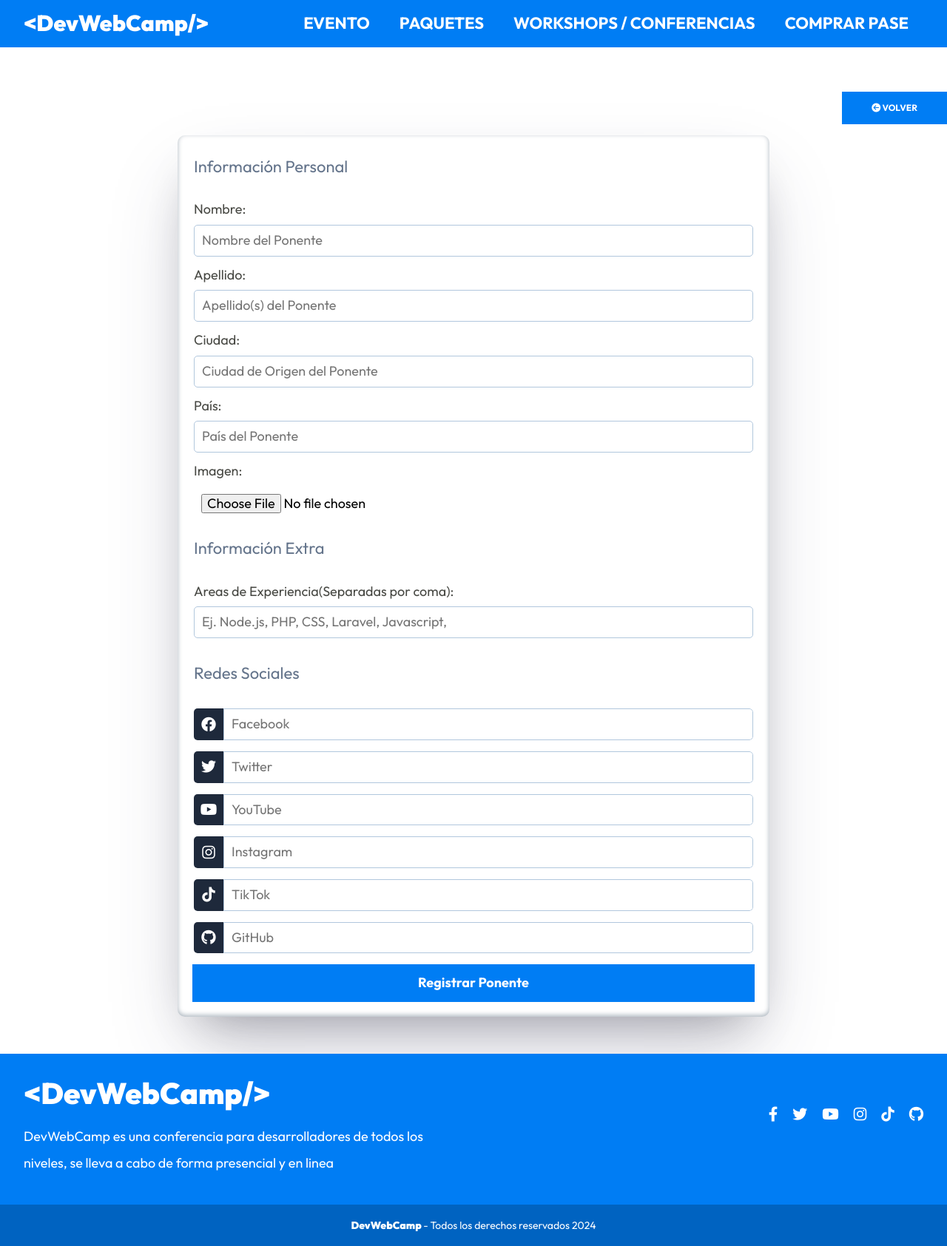
After one commit to titoiriepal/DevWebCamp, a PHP site: template views/admin/ponentes/crear.php in a window 1280 px wide. The commit adds this page. Shown: the part 601-2286 px from the top of the page at 74% size. Run offline with PHP 8.4, Linux system fonts and the light colour scheme; the template is opened without the code that fills it, so the values that code supplies are empty; some libraries are stand-ins or nearby versions.

Commit message:
form to speakers created

```diff
--- a/public/index.php
+++ b/public/index.php
@@ -40,8 +40,10 @@ $router->get('/confirmar-cuenta', [AuthController::class, 'confirmar']);
 
 $router->get('/admin/dashboard', [DashboardController::class, 'index']);
 
+//PONENTES
 
 $router->get('/admin/ponentes', [PonentesController::class, 'index']);
+$router->get('/admin/ponentes/crear', [PonentesController::class, 'crear']);
 
 $router->get('/admin/eventos', [EventosController::class, 'index']);
 
--- a/src/scss/UI/formulario/_formulario.scss
+++ b/src/scss/UI/formulario/_formulario.scss
@@ -6,11 +6,43 @@
     display:flex;
     flex-direction: column;
 
+    &__fieldset{
+        border:none;
+        margin-top: 1rem;
+        padding:0;
+    }
+
+    &__legend{
+        color:v.$gris;
+        font-size: 2.2rem;
+        margin-bottom: 2rem;;
+    }
+
     &__campo{
         display:flex;
         flex-direction: column;
         gap: 1rem;
         margin: 1.5rem 0;
+    }
+
+    &__contenedor-icono{
+        display:flex;
+        border-radius: .5rem;
+        overflow: hidden;
+
+    }
+
+    &__icono{
+        background-color: v.$gris-oscuro;
+        width:4rem;
+        display:flex;
+        align-items: center;
+        justify-content: center;
+
+        i{
+            color:v.$blanco;
+            font-size: 2rem;
+        }
     }
 
     &__label{
@@ -24,11 +56,29 @@
         border: 1px solid darken(v.$gris-claro, 20%);
         border-radius: .5rem;
 
+        &--file{
+            border: none;
+        }
+
+        &--sociales{
+            @extend .formulario__input;
+            flex:1;
+            border-top-left-radius: 0;
+            border-bottom-left-radius: 0;
+
+        }
+
     }
 
     &__submit{
         @include m.boton(v.$azul, v.$blanco);
         width:auto;
         align-self: flex-start;
+
+        &--registrar{
+            width:100%
+        }
     }
+
+
 }
--- a/src/scss/admin/_dashboard.scss
+++ b/src/scss/admin/_dashboard.scss
@@ -31,10 +31,6 @@
         @include m.mediaq(v.$tablet){
             margin:0;
         }
-    }
-
-    &__nav{
-
     }
 
     &__form{
@@ -99,4 +95,35 @@
             padding: 1rem 5rem 3rem 5rem;
         }
     }
+
+    &__contenedor-boton{
+
+        margin-bottom: 1.5rem;
+        @include m.mediaq(v.$tablet){
+            display: flex;
+            justify-content: flex-end;
+
+        }
+    }
+
+    &__boton{
+        @include m.boton (v.$azul, v.$blanco);
+        text-transform: uppercase;
+        font-size: 1.2rem;
+        @include m.mediaq(v.$tablet){
+            width: auto;
+        }
+    }
+
+    &__contenedor{
+        @include m.shadow;
+        background-color: v.$blanco;
+        padding: 2rem;
+        border-radius: 1rem;
+    }
+
+    &__formulario{
+        @extend .dashboard__contenedor;
+        @include m.contenedor-md;
+    }
 }
--- a/src/scss/base/_mixins.scss
+++ b/src/scss/base/_mixins.scss
@@ -43,6 +43,11 @@
     // max-width: 120rem;
     // width:95%;
     width: min(95%, 60rem); //Aplica el minimo. Si el 95% de la pantalla es más pequeño que 120 rem, aplica ese, si no, el otro
+    margin: 0 auto;
+}
+
+@mixin contenedor-md{
+    width: min(95%, 80rem); //Aplica el minimo. Si el 95% de la pantalla es más pequeño que 120 rem, aplica ese, si no, el otro
     margin: 0 auto;
 }
 
@@ -137,3 +142,7 @@
     }
 
 }
+
+@mixin shadow{
+    box-shadow: rgba(50, 50, 93, 0.25) 0px 50px 100px -20px, rgba(0, 0, 0, 0.3) 0px 30px 60px -30px, rgba(10, 37, 64, 0.35) 0px -2px 6px 0px inset;
+}
--- /dev/null
+++ b/views/admin/ponentes/crear.php
@@ -0,0 +1,23 @@
+<h2 class="dashboard__heading"><?php echo $titulo; ?></h2>
+
+<div class="dashboard__contenedor-boton">
+    <a href="/admin/ponentes" class="dashboard__boton">
+        <i class="fa-solid fa-circle-arrow-left"></i>
+        volver
+    </a>
+</div>
+
+<div class="dashboard__formulario">
+    <?php
+        include_once __DIR__ . '/../../templates/alertas.php';
+    ?>
+
+    <form class="formulario" method="POST" enctype="multipart/form-data">
+
+        <?php
+            include_once __DIR__ . '/formulario.php';
+        ?>
+
+        <input class="formulario__submit formulario__submit--registrar" type="submit" value="Registrar Ponente">
+    </form>
+</div>
--- /dev/null
+++ b/views/admin/ponentes/formulario.php
@@ -0,0 +1,187 @@
+<fieldset class="formulario__fieldset">
+    <legend class="formulario__legend">Información Personal</legend>
+
+    <div class="formulario__campo">
+        <label for="nombre" class="formulario__label">Nombre:</label>
+        <input
+            type="text"
+            class="formulario__input"
+            id="nombre"
+            name="nombre"
+            placeholder="Nombre del Ponente"
+            value="<?php echo $ponente->nombre ?? ''; ?>"
+        />
+    </div>
+
+    <div class="formulario__campo">
+        <label for="apellido" class="formulario__label">Apellido:</label>
+        <input
+            type="text"
+            class="formulario__input"
+            id="apellido"
+            name="apellido"
+            placeholder="Apellido(s) del Ponente"
+            value="<?php echo $ponente->apellido ?? ''; ?>"
+        />
+    </div>
+
+    <div class="formulario__campo">
+        <label for="ciudad" class="formulario__label">Ciudad:</label>
+        <input
+            type="text"
+            class="formulario__input"
+            id="ciudad"
+            name="ciudad"
+            placeholder="Ciudad de Origen del Ponente"
+            value="<?php echo $ponente->ciudad ?? ''; ?>"
+        />
+    </div>
+
+    <div class="formulario__campo">
+        <label for="pais" class="formulario__label">País:</label>
+        <input
+            type="text"
+            class="formulario__input"
+            id="pais"
+            name="pais"
+            placeholder="País del Ponente"
+            value="<?php echo $ponente->pais ?? ''; ?>"
+        />
+    </div>
+
+    <div class="formulario__campo">
+        <label for="imagen" class="formulario__label">Imagen:</label>
+        <input
+            type="file"
+            class="formulario__input formulario__input--file"
+            id="imagen"
+            name="imagen"
+        />
+    </div>
+
+
+</fieldset>
+
+<fieldset class="formulario__fieldset">
+    <legend class="formulario__legend">Información Extra</legend>
+
+    <div class="formulario__campo">
+        <label for="tags_input" class="formulario__label">Areas de Experiencia(Separadas por coma):</label>
+        <input
+            type="text"
+            class="formulario__input"
+            id="tags_input"
+            placeholder="Ej. Node.js, PHP, CSS, Laravel, Javascript,"
+        />
+
+        <div id="tags" class="formulario__listado">
+           <input type="hidden" name="tags" value="<?php echo $ponenete->tags ?? ''; ?>" />
+
+
+        </div>
+    </div>
+
+</fieldset>
+
+<fieldset class="formulario__fieldset">
+    <legend class="formulario__legend">Redes Sociales</legend>
+
+    <div class="formulario__campo">
+        <div class="formulario__contenedor-icono">
+            <div class="formulario__icono">
+                <i class="fa-brands fa-facebook"></i>
+            </div>
+        <input
+            type="text"
+            class="formulario__input--sociales"
+            name="redes[facebook]"
+            placeholder="Facebook"
+            value="<?php echo $ponente->facebook ?? ''; ?>"
+        />
+        </div>
+
+    </div>
+
+    <div class="formulario__campo">
+        <div class="formulario__contenedor-icono">
+            <div class="formulario__icono">
+                <i class="fa-brands fa-twitter"></i>
+            </div>
+        <input
+            type="text"
+            class="formulario__input--sociales"
+            name="redes[twitter]"
+            placeholder="Twitter"
+            value="<?php echo $ponente->twitter ?? ''; ?>"
+        />
+        </div>
+
+    </div>
+
+    <div class="formulario__campo">
+        <div class="formulario__contenedor-icono">
+            <div class="formulario__icono">
+                <i class="fa-brands fa-youtube"></i>
+            </div>
+        <input
+            type="text"
+            class="formulario__input--sociales"
+            name="redes[youtube]"
+            placeholder="YouTube"
+            value="<?php echo $ponente->youtube ?? ''; ?>"
+        />
+        </div>
+
+    </div>
+
+    <div class="formulario__campo">
+        <div class="formulario__contenedor-icono">
+            <div class="formulario__icono">
+                <i class="fa-brands fa-instagram"></i>
+            </div>
+        <input
+            type="text"
+            class="formulario__input--sociales"
+            name="redes[instagram]"
+            placeholder="Instagram"
+            value="<?php echo $ponente->instagram ?? ''; ?>"
+        />
+        </div>
+
+    </div>
+
+
+    <div class="formulario__campo">
+        <div class="formulario__contenedor-icono">
+            <div class="formulario__icono">
+                <i class="fa-brands fa-tiktok"></i>
+            </div>
+        <input
+            type="text"
+            class="formulario__input--sociales"
+            name="redes[tiktok]"
+            placeholder="TikTok"
+            value="<?php echo $ponente->tiktok ?? ''; ?>"
+        />
+        </div>
+
+    </div>
+
+
+    <div class="formulario__campo">
+        <div class="formulario__contenedor-icono">
+            <div class="formulario__icono">
+                <i class="fa-brands fa-github"></i>
+            </div>
+        <input
+            type="text"
+            class="formulario__input--sociales"
+            name="redes[gituhb]"
+            placeholder="GitHub"
+            value="<?php echo $ponente->gituhb ?? ''; ?>"
+        />
+        </div>
+
+    </div>
+
+</fieldset>
```
Also changed, not shown: controllers/PonentesController.php (+12 -0 lines), views/admin/ponentes/index.php (+7 -0 lines), public/build/css/app.css, 1 other file.
